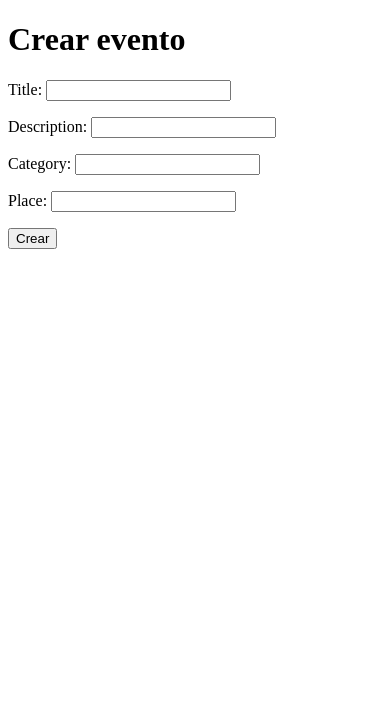
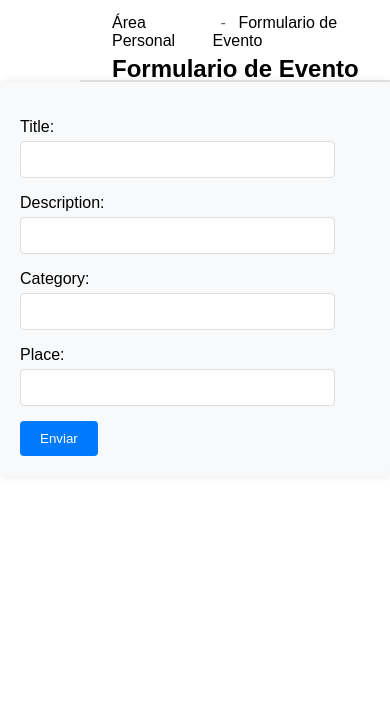
Before and after one commit to JohanDanielAguirre/Proyecto_eventos_mongo_y_postgressql, a Django app: page /crear_evento/ in a window 390 px wide. Shown: the top 716 px of the page. Run offline with Django 5.2, Linux system fonts and the light colour scheme; parts of the project's set-up code (start-up, migrations or seed data) failed here and were passed over.

Commit message:
style: add styles for eventForm

```diff
--- /dev/null
+++ b/mainapp/static/css/crearEventoStyle.css
@@ -0,0 +1,54 @@
+.container {
+  width: 100%;
+  max-width: 600px;
+  margin: 0 auto;
+  padding: 15px;
+}
+
+form {
+  background-color: #f8f9fa;
+  padding: 20px;
+  border-radius: 8px;
+  box-shadow: 0 0 10px 0 rgba(0,0,0,.1);
+}
+
+form p {
+  margin-bottom: 15px;
+  padding: 0;
+}
+
+form label {
+  display: block;
+  margin-bottom: 5px;
+}
+
+form input[type="text"],
+form input[type="email"],
+form textarea {
+  width: 90%; /* Reduce the width to create some space on the right */
+  padding: 10px;
+  border: 1px solid #ddd;
+  border-radius: 4px;
+  box-sizing: border-box;
+}
+
+form button[type="submit"] {
+  background-color: #007bff;
+  color: white;
+  padding: 10px 20px;
+  border: none;
+  border-radius: 4px;
+  cursor: pointer;
+}
+
+form button[type="submit"]:hover {
+  background-color: #0056b3;
+}
+
+/* Responsive design */
+@media (max-width: 600px) {
+  .container {
+      width: 100%;
+      padding: 0;
+  }
+}
--- a/mainapp/templates/eventForm.html
+++ b/mainapp/templates/eventForm.html
@@ -1,18 +1,29 @@
-<!DOCTYPE html>
-<html lang="en">
-<head>
-    <meta charset="UTF-8">
-    <meta name="viewport" content="width=device-width, initial-scale=1.0">
-    <title>Document</title>
-</head>
-<body>
-    <h1>Crear evento</h1>
-    <div>
-        <form method="post">
-            {% csrf_token %}
-            {{ form.as_p }}
-            <button name= "send" type="submit">Crear</button>
-        </form>
-    </div>
-</body>
-</html>
+{% extends "root.html" %}
+{% block title %}Formulario de Evento{% endblock title %}
+{% load static %}
+
+{% block static %}
+    {{ block.super }}
+    <link rel="stylesheet" href="{% static 'css/crearEventoStyle.css' %}">
+{% endblock %}
+
+{% block actual_patch %}
+    <h2>Formulario de Evento</h2>
+{% endblock actual_patch %}
+
+{% block breadcrumb-items %}
+    <li class="breadcrumb-item">
+        <a href="">Formulario de Evento</a>
+    </li>
+{% endblock breadcrumb-items %}
+
+{% block content %}
+<div class="container">
+    <form method="post">
+        {% csrf_token %}
+        {{ form.as_p }}
+        <button type="submit" class="btn btn-primary">Enviar</button>
+    </form>
+</div>
+<script src="{% static 'js/eventsScripts.js' %}"></script>
+{% endblock %}
```
Also changed, not shown: mainapp/static/css/asistentes.css (deleted, +0 -163 lines).
